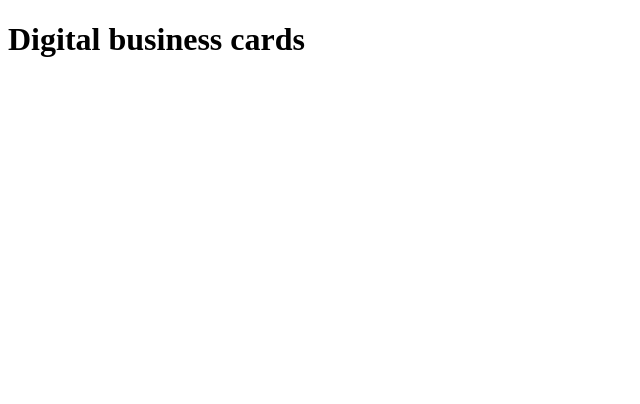
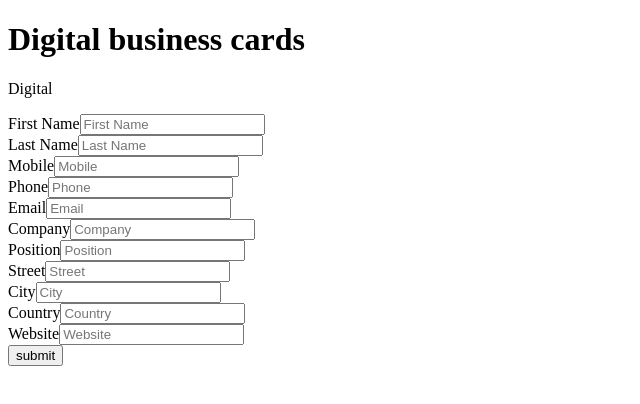
Before and after one commit to iamnicolae/digitalbusinesscards, a React (Vite) app: page / in a window 1280 px wide. Shown: the top 404 px of the page, without its empty margins (0-640 px from the left). Built offline with nearby package versions, Linux system fonts and the light colour scheme.

Commit message:
setup basic form

```diff
--- a/src/App.jsx
+++ b/src/App.jsx
@@ -1,6 +1,7 @@
 import { useState } from 'react'
 import reactLogo from './assets/react.svg'
 import viteLogo from '/vite.svg'
+import Form from './components/Form'
 
 function App() {
   const [count, setCount] = useState(0)
@@ -8,6 +9,8 @@ function App() {
   return (
     <>
       <h1>Digital business cards</h1>
+      <p>Digital</p>
+      <Form />
     </>
   )
 }
--- /dev/null
+++ b/src/components/Form.jsx
@@ -0,0 +1,65 @@
+import { useState } from "react"
+import Input from "./Input"
+
+function Form() {
+  const [form, setForm] = useState({
+    firstName: "",
+    lastName: "",
+    mobile: "",
+    phone: "",
+    email: "",
+    company: "",
+    position: "",
+    street: "",
+    city: "",
+    country: "",
+    website: ""
+  })
+
+  const change = (e) => {
+    setForm({ ...form, [e.target.name]: e.target.value })
+  }
+
+  return (
+    <form>
+      <Input
+        name="firstName"
+        type="text"
+        required={true}
+        pattern="^[A-Za-z\s\-]+$"
+        placeholder="First Name"
+        value={form.firstName}
+        onChange={change}
+      />
+      <Input
+        name="lastName"
+        type="text"
+        required={true}
+        pattern="^[A-Za-z\s\-]+$"
+        placeholder="Last Name"
+        value={form.lastName}
+        onChange={change}
+      />
+      <Input
+        name="mobile"
+        type="tel"
+        required={true}
+        placeholder="Mobile"
+        value={form.mobile}
+        onChange={change}
+      />
+      <Input name="phone" type="tel" placeholder="Phone" value={form.phone} onChange={change} />
+      <Input name="email" type="text" placeholder="Email" value={form.email} onChange={change} />
+      <Input name="company" type="text" placeholder="Company" value={form.company} onChange={change} />
+      <Input name="position" type="text" placeholder="Position" value={form.position} onChange={change} />
+      <Input name="street" type="text" placeholder="Street" value={form.street} onChange={change} />
+      <Input name="city" type="text" placeholder="City" value={form.city} onChange={change} />
+      <Input name="country" type="text" placeholder="Country" value={form.country} onChange={change} />
+      <Input name="website" type="url" placeholder="Website" value={form.website} onChange={change} />
+
+      <button type="submit">submit</button>
+    </form>
+  )
+}
+
+export default Form
--- /dev/null
+++ b/src/components/Input.jsx
@@ -0,0 +1,11 @@
+function Input({ onChange, placeholder, ...props }) {
+  return (
+    <div>
+      <label htmlFor="">{placeholder}</label>
+      <span></span>
+      <input placeholder={placeholder} onChange={onChange} {...props} />
+    </div>
+  )
+}
+
+export default Input
```
